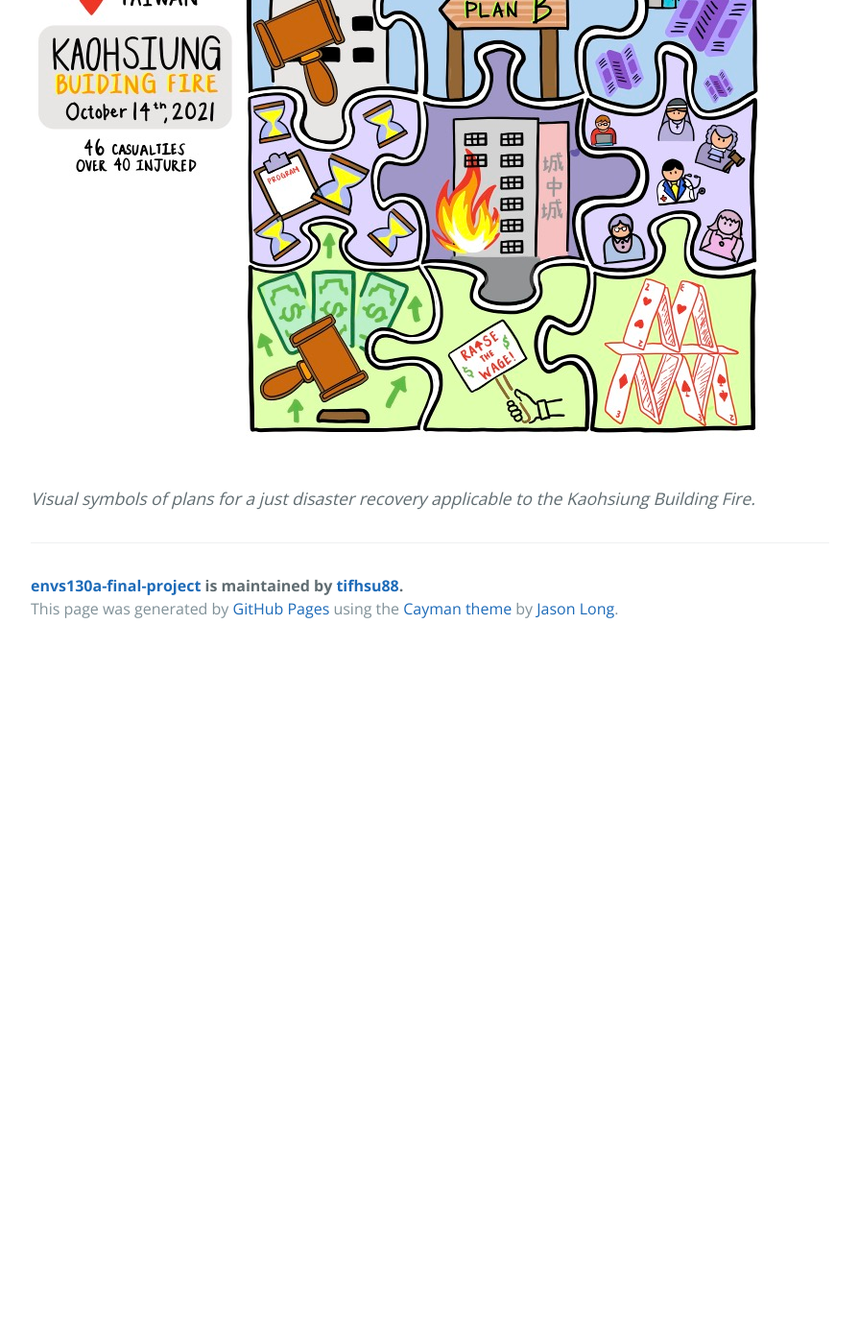
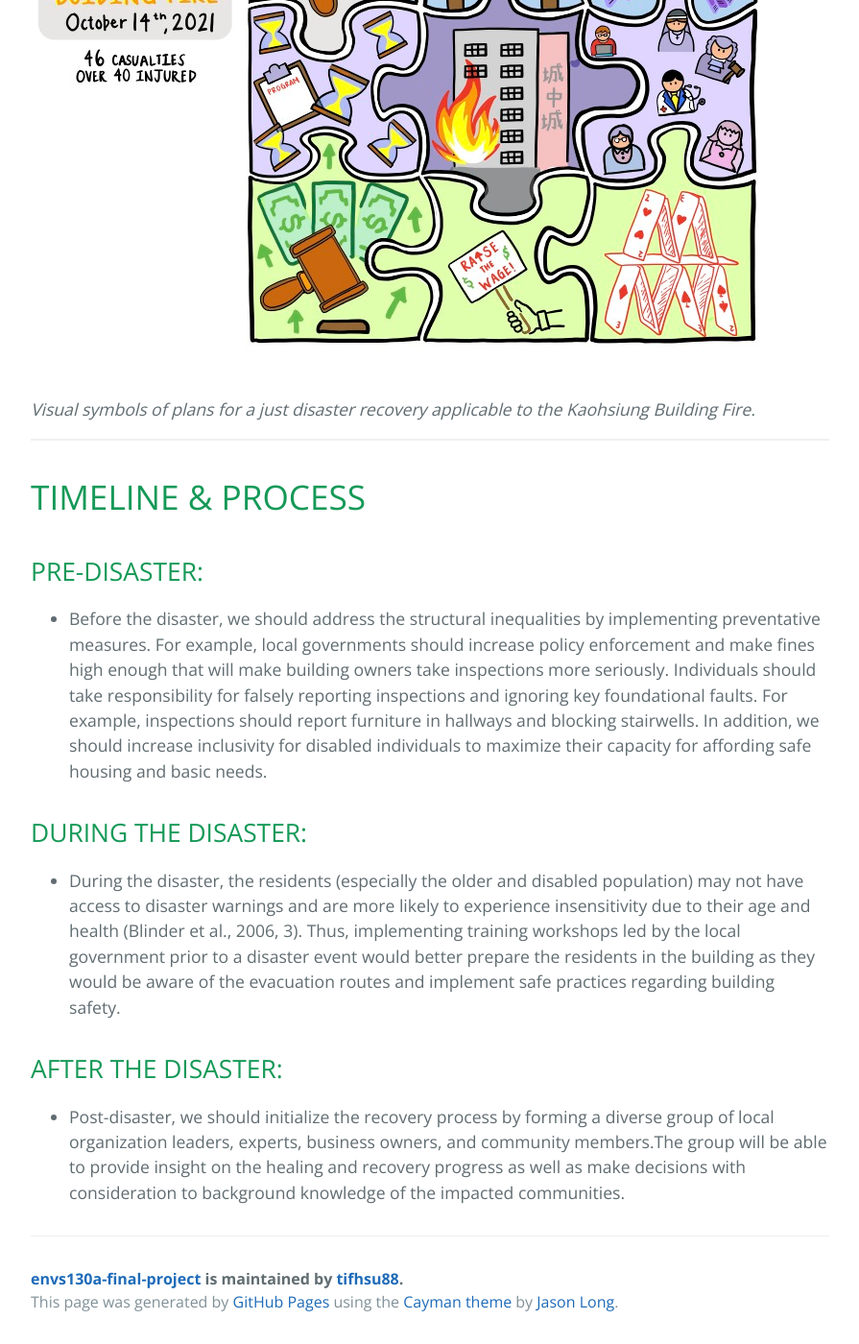
Before and after one commit to tifhsu88/envs130a-final-project, a Jekyll site: the page built from tab4.md, in a window 1280 px wide and 1400 px high, scrolled down 2117 px. Shown: the whole window at 96% size, without its empty margins (192-1087 px from the left). Built offline with Jekyll 4.4.1, drawn with Linux system fonts in a browser that asks for light colours; before the commit the page ends 2795 px from its top, so only the background shows below that; some of the changed text lies outside the part shown.

Commit message:
added timeline

```diff
--- a/tab4.md
+++ b/tab4.md
@@ -27,7 +27,8 @@ Key sectors of recovery include:
 - They should create a backup plan for unsafe buildings where it is difficult to get owner approvals to completely remodel.
 
 ---
-governments should develop an alternative plan for remodeling buildings. Currently, it is difficult to reach a decision to rebuild because 100% of the owners in the building have to agree. The problem is that there are hundreds of owners for a single building, a lot of which have moved out of the country.
+Governments should develop an alternative plan for remodeling buildings. Currently, it is difficult to reach a decision to rebuild because 100% of the owners in the building have to agree. The problem is that there are hundreds of owners for a single building, a lot of which have moved out of the country.
+
 ---
 
 * This ties into the pay rate where minimum wage is less than $6 per hour. Given that the cost of living is lower in Taiwan, the elderly, disabled, and the poor are often at a disadvantage. **Raising the wage would increase the capacity for others to support these individuals** (Chiang, 2021)
@@ -39,10 +40,18 @@ governments should develop an alternative plan for remodeling buildings. Current
   * Plan evacuation route and periodically updating the map with respect to changes in layout
   * Assess existing equipment and familiarize residents with the equipment through training and workshops
 
-# TIMELINE
-
-
-
 ![data viz](/images/130a-visual.jpg)
 
 *Visual symbols of plans for a just disaster recovery applicable to the Kaohsiung Building Fire.*
+
+---
+
+# TIMELINE & PROCESS
+## PRE-DISASTER:
+* Before the disaster, we should address the structural inequalities by implementing preventative measures. For example, local governments should increase policy enforcement and make fines high enough that will make building owners take inspections more seriously. Individuals should take responsibility for falsely reporting inspections and ignoring key foundational faults. For example, inspections should report furniture in hallways and blocking stairwells. In addition, we should increase inclusivity for disabled individuals to maximize their capacity for affording safe housing and basic needs.
+
+## DURING THE DISASTER:
+* During the disaster, the residents (especially the older and disabled population) may not have access to disaster warnings and are more likely to experience insensitivity due to their age and health (Blinder et al., 2006, 3). Thus, implementing training workshops led by the local government prior to a disaster event would better prepare the residents in the building as they would be aware of the evacuation routes and implement safe practices regarding building safety.
+
+## AFTER THE DISASTER:
+* Post-disaster, we should initialize the recovery process by forming a diverse group of local organization leaders, experts, business owners, and community members.The group will be able to provide insight on the healing and recovery progress as well as make decisions with consideration to background knowledge of the impacted communities.
```
